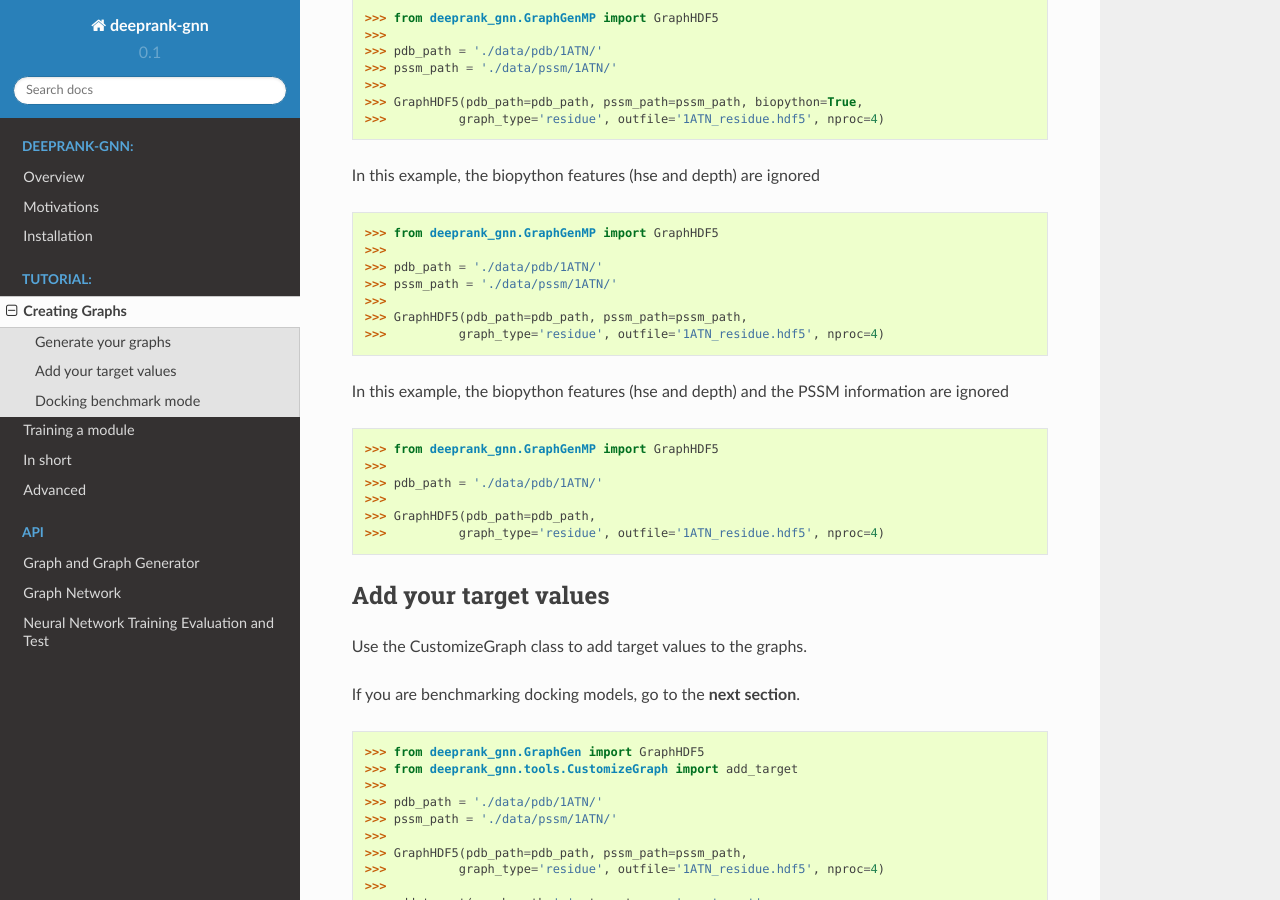
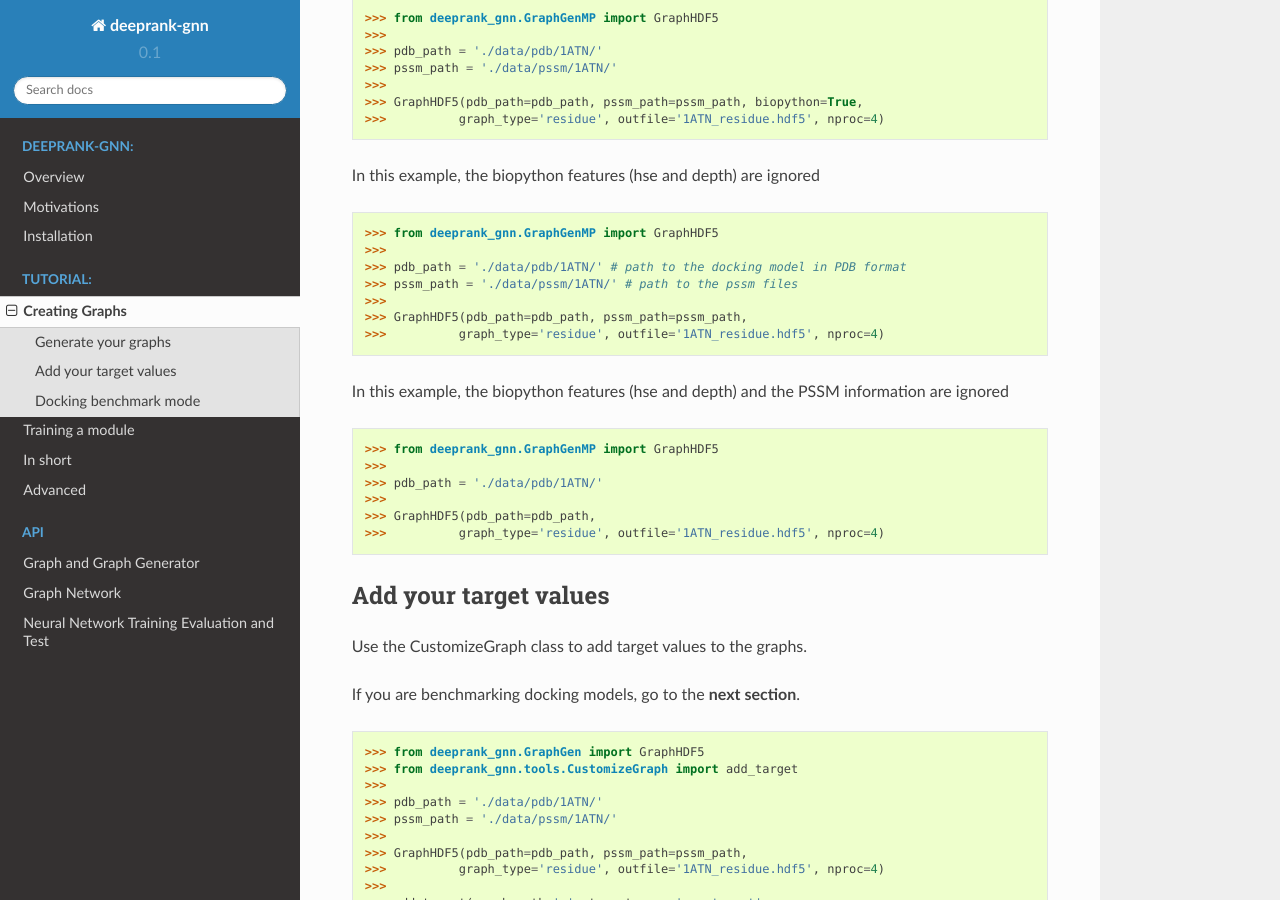
Before and after one commit to DeepRank/Deeprank-GNN, a Sphinx documentation site: the page built from docs/tutorial.generate_graph.rst, in a window 1280 px wide and 900 px high, scrolled down 1281 px. Built offline with Sphinx 7.4.7 and the Read the Docs theme 2.0.0, drawn with Linux system fonts in a browser that asks for light colours.

Commit message:
Update tutorial.generate_graph.rst

```diff
--- a/docs/tutorial.generate_graph.rst
+++ b/docs/tutorial.generate_graph.rst
@@ -66,8 +66,8 @@ In this example, the biopython features (hse and depth) are ignored
 
 >>> from deeprank_gnn.GraphGenMP import GraphHDF5
 >>>
->>> pdb_path = './data/pdb/1ATN/'
->>> pssm_path = './data/pssm/1ATN/'
+>>> pdb_path = './data/pdb/1ATN/' # path to the docking model in PDB format
+>>> pssm_path = './data/pssm/1ATN/' # path to the pssm files
 >>>
 >>> GraphHDF5(pdb_path=pdb_path, pssm_path=pssm_path,
 >>>          graph_type='residue', outfile='1ATN_residue.hdf5', nproc=4)
```
